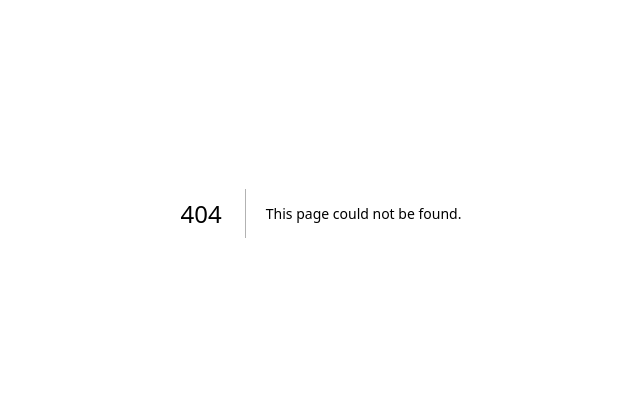
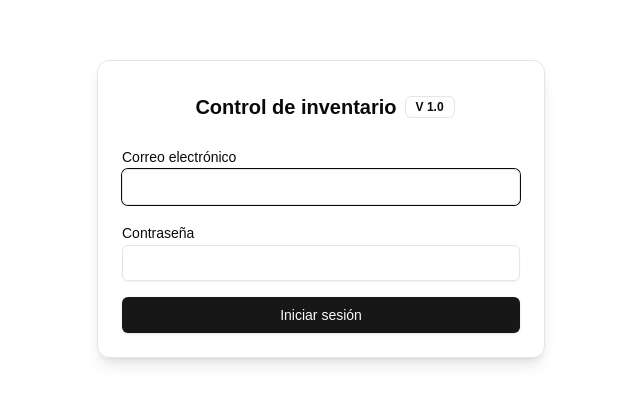
Before and after one commit to gotsudev/inventory, a Next.js app: page /auth/login in a window 1280 px wide. Before the commit this address had no page. Shown: the part 187-590 px from the top of the page, without its empty margins (319-959 px from the left). Built offline with nearby package versions, Linux system fonts and the light colour scheme; no server answers.

Commit message:
Agregar página de inicio de sesión con autenticación y manejo de errores

```diff
--- /dev/null
+++ b/app/auth/login/page.tsx
@@ -0,0 +1,101 @@
+'use client';
+
+import { Button } from '@/components/ui/button';
+import { Card } from '@/components/ui/card';
+import { Input } from '@/components/ui/input';
+import { Label } from '@/components/ui/label';
+import { Loader2 } from 'lucide-react';
+import { signIn, useSession } from 'next-auth/react';
+import { useState, useEffect } from 'react';
+import { Badge } from '@/components/ui/badge';
+import { toast } from 'sonner';
+
+export default function SignIn() {
+  const { status } = useSession(); // Elimina 'session' si no la necesitas
+  const [isLoading, setIsLoading] = useState(false);
+  const [email, setEmail] = useState('');
+  const [password, setPassword] = useState('');
+
+  useEffect(() => {
+    if (status === 'authenticated') {
+      window.location.href = '/';
+    }
+  }, [status]);
+
+  const handleSubmit = async (e: React.FormEvent) => {
+    e.preventDefault();
+    setIsLoading(true);
+    const result = await signIn('credentials', {
+      email,
+      password,
+      redirect: false
+    });
+    if (result?.error) {
+      toast.error('Credenciales inválidas');
+    } else {
+      window.location.href = '/';
+    }
+    setIsLoading(false);
+  };
+
+  if (status === 'loading') {
+    return (
+      <div className="flex items-center justify-center min-h-screen">
+        <Loader2 className="h-8 w-8 animate-spin" />
+      </div>
+    );
+  }
+
+  return (
+    <>
+      <div className="min-h-screen flex items-center justify-center">
+        <Card className="p-6 mb-2 w-full max-w-md mx-auto shadow-lg">
+          <form className="space-y-4" onSubmit={handleSubmit}>
+            <div className="flex flex-col gap-4">
+              <div className="flex items-center justify-items-center justify-center">
+                <h2 className="font-bold text-center p-2 text-xl">
+                  Control de inventario
+                </h2>
+                <Badge variant="outline" className="text-xs">
+                  V 1.0
+                </Badge>
+              </div>
+
+              <div>
+                <Label htmlFor="email">Correo electrónico</Label>
+                <Input
+                  type="email"
+                  value={email}
+                  onChange={(e) => setEmail(e.target.value)}
+                  className="w-full"
+                  autoFocus
+                  disabled={isLoading}
+                />
+              </div>
+              <div>
+                <Label htmlFor="password">Contraseña</Label>
+                <Input
+                  type="password"
+                  value={password}
+                  onChange={(e) => setPassword(e.target.value)}
+                  className="w-full"
+                  disabled={isLoading}
+                />
+              </div>
+              <Button type="submit" disabled={isLoading} className="w-full">
+                {isLoading ? (
+                  <>
+                    <Loader2 className="mr-2 h-4 w-4 animate-spin" />
+                    Iniciando sesión
+                  </>
+                ) : (
+                  'Iniciar sesión'
+                )}
+              </Button>
+            </div>
+          </form>
+        </Card>
+      </div>
+    </>
+  );
+}
```
